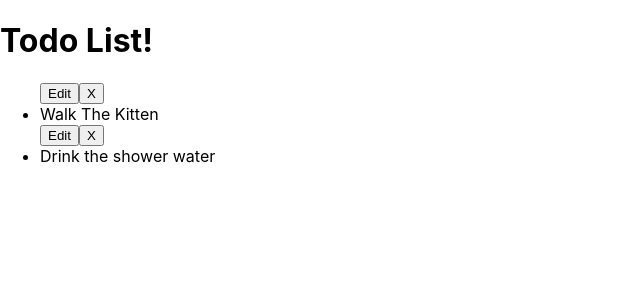
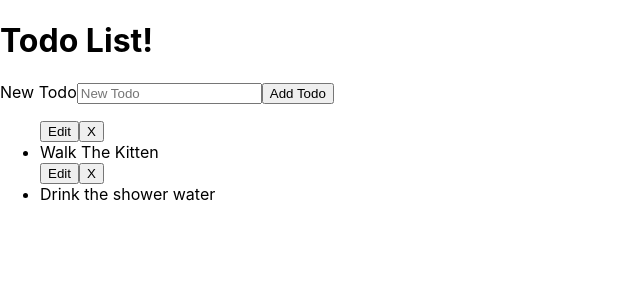
Before and after one commit to branaust/react-todo, a React (Create React App) app: page / in a window 1280 px wide. Shown: the top 300 px of the page, without its empty margins (0-640 px from the left). Built offline with nearby package versions, Linux system fonts and the light colour scheme.

Commit message:
add new todo

```diff
--- a/src/NewTodoForm.js
+++ b/src/NewTodoForm.js
@@ -2,10 +2,38 @@ import React, { Component } from 'react'
 import uuid from "uuid/v4"
 
 class NewTodoForm extends Component {
+    constructor(props) {
+        super(props);
+        this.state = { task: '' }
+    }
+
+    handleChange = (evt) => {
+        this.setState({
+            [evt.target.name]: evt.target.value
+        })
+    }
+
+    handleSubmit = (evt) => {
+        evt.preventDefault();
+        this.props.createTodo(this.state)
+        this.setState({ task: "" })
+
+    }
 
     render() {
         return (
-            <div>Todo Form</div>
+            <form onSubmit={this.handleSubmit}>
+                <label htmlFor="task">New Todo</label>
+                <input
+                    type="text"
+                    placeholder="New Todo"
+                    id="task"
+                    name="task"
+                    value={this.state.task}
+                    onChange={this.handleChange}
+                />
+                <button>Add Todo</button>
+            </form>
         )
     }
 }
--- a/src/TodoList.js
+++ b/src/TodoList.js
@@ -11,6 +11,12 @@ class TodoList extends Component {
         }
     }
 
+    create = (newTodo) => {
+        this.setState({
+            todos: [...this.state.todos, newTodo]
+        })
+    }
+
     render() {
         const todos = this.state.todos.map(todo => {
             return <Todo task={todo.task} />
@@ -18,6 +24,7 @@ class TodoList extends Component {
         return (
             <div>
                 <h1>Todo List!</h1>
+                <NewTodoForm createTodo={this.create} />
                 <ul>
                     {todos}
                 </ul>
```
Also changed, not shown: 1 other file (tests, documents, lock files or other folders).
